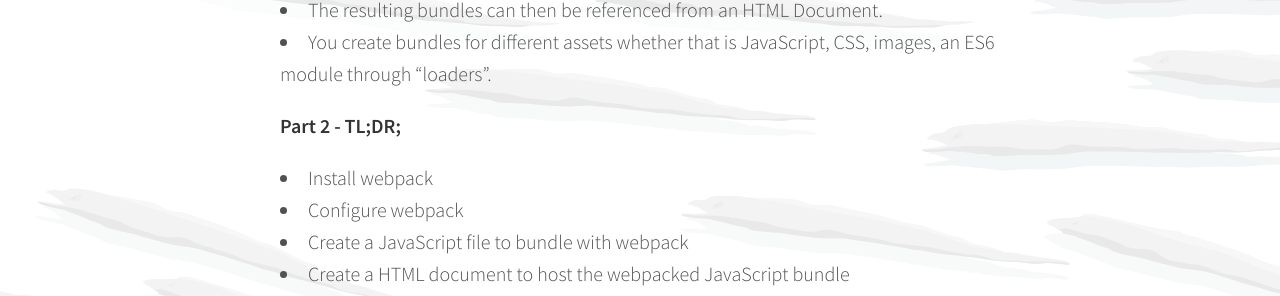
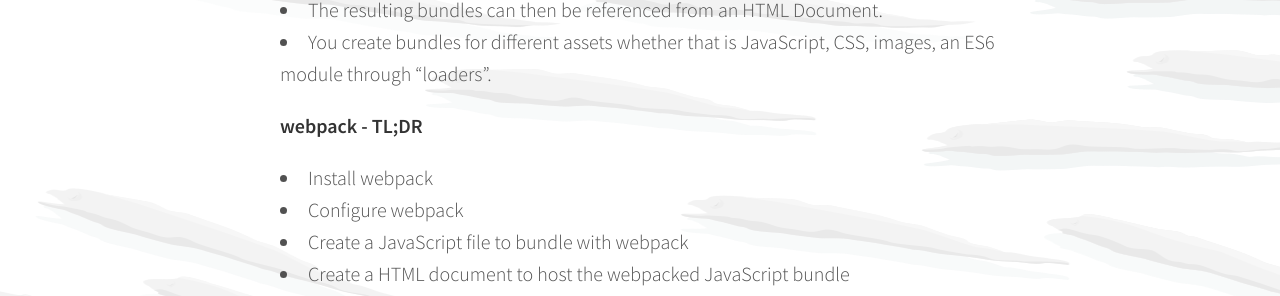
Before and after one commit to chefnobody/personal-website, a Jekyll site: the page built from _posts/2019-01-26-react-from-scratch-part-2.md, in a window 1280 px wide and 900 px high, scrolled down 304 px. Shown: the part 147-443 px from the top of the window. Built offline with Jekyll 4.4.1, drawn with Linux system fonts in a browser that asks for light colours; some of the changed text lies outside the part shown.

Commit message:
Added link from one post to another and footer to post

```diff
--- a/_posts/2019-01-26-react-from-scratch-part-2.md
+++ b/_posts/2019-01-26-react-from-scratch-part-2.md
@@ -10,7 +10,7 @@ At a high level webpack ... (ahem) "packages"  all your JavaScript code and asse
 - The resulting bundles can then be referenced from an HTML Document.
 - You create bundles for different assets whether that is JavaScript, CSS, images, an ES6 module through "loaders".
 
-**Part 2 - TL;DR;**
+**webpack - TL;DR**
 
 - Install webpack
 - Configure webpack
```
Also changed, not shown: other parts of _posts/2019-01-26-react-from-scratch-part-2.md (+4 -0 lines), _posts/2019-01-26-react-from-scratch-part-1.md (+1 -1 lines).
